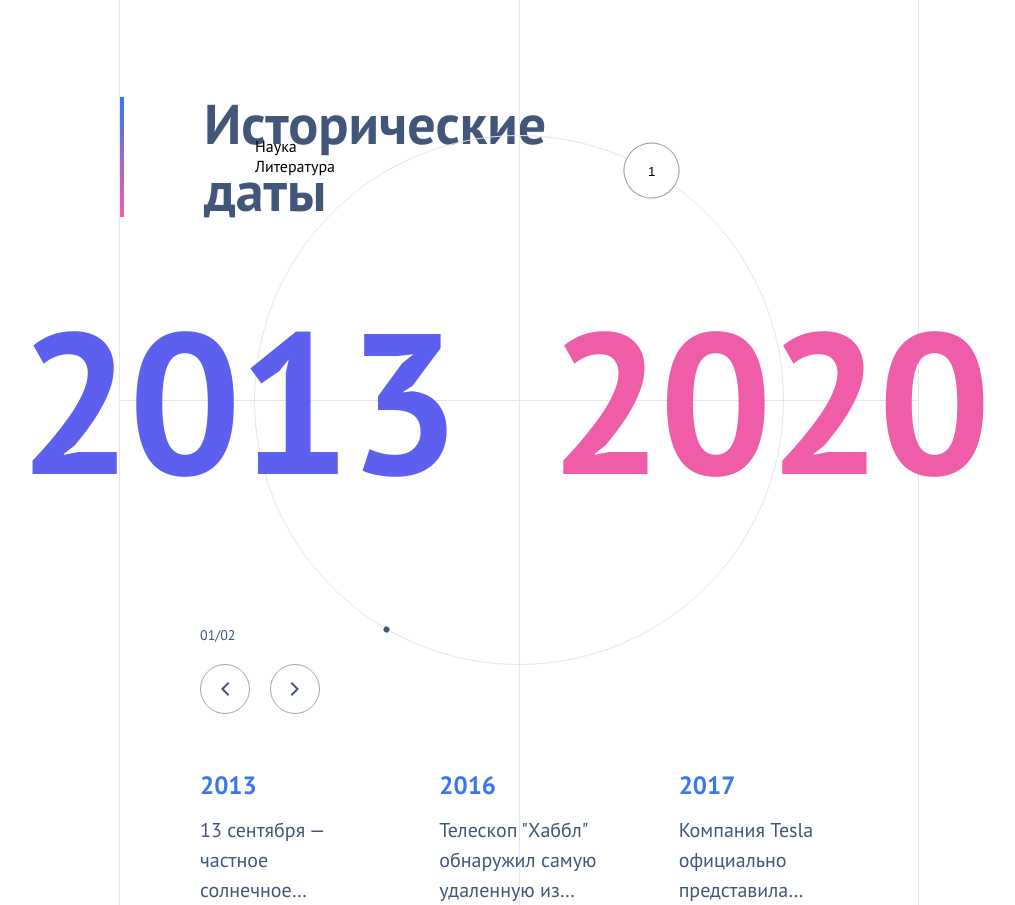
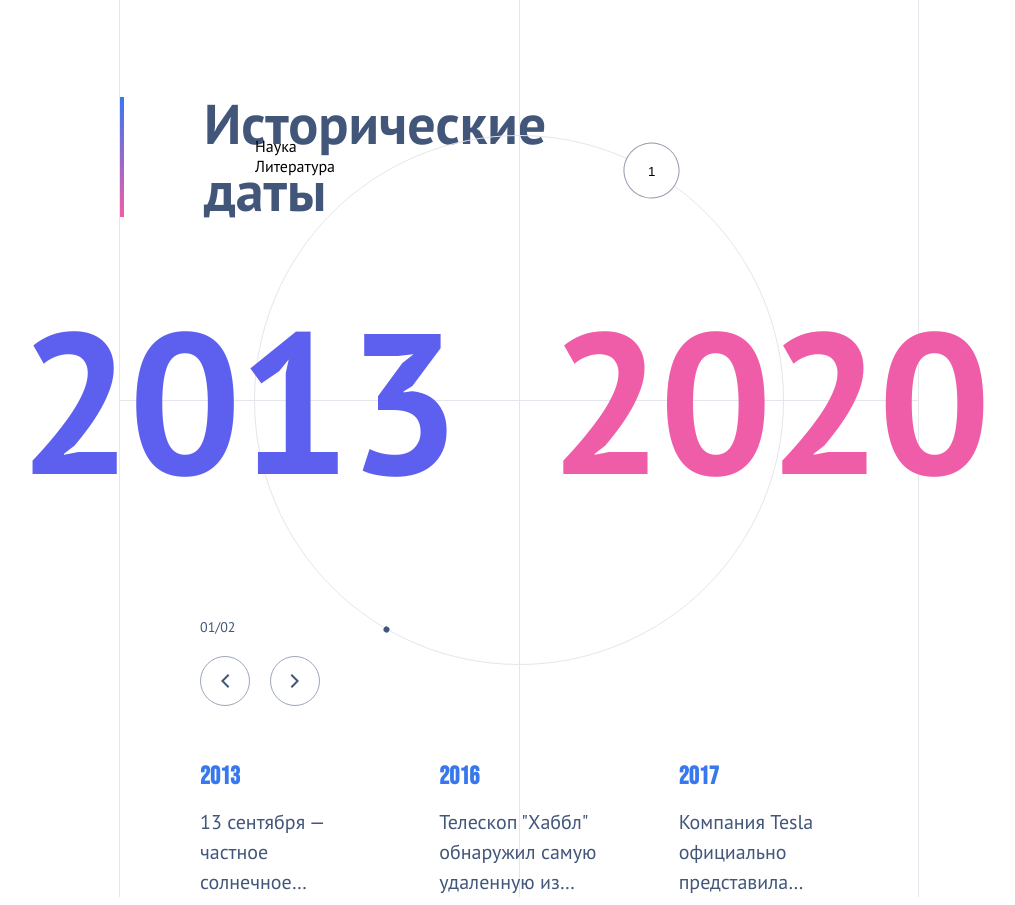
Before and after one commit to ayyPls/only-test, a React (Create React App) app: page / in a window 1280 px wide. Shown: the part 80-985 px from the top of the page, without its empty margins (201-1216 px from the left). Built offline with nearby package versions, Linux system fonts and the light colour scheme.

Commit message:
layout styles fix & added font

```diff
--- a/public/index.html
+++ b/public/index.html
@@ -1,5 +1,6 @@
 <!DOCTYPE html>
 <html lang="en">
+
 <head>
   <meta charset="utf-8" />
   <link rel="icon" href="%PUBLIC_URL%/favicon.ico" />
@@ -10,11 +11,16 @@
   <style>
     @import url('https://fonts.googleapis.com/css2?family=PT+Sans:ital,wght@0,400;0,700;1,400;1,700&display=swap');
   </style>
+  <style>
+    @import url('https://fonts.googleapis.com/css2?family=Bebas+Neue&family=PT+Sans:ital,wght@0,400;0,700;1,400;1,700&display=swap');
+  </style>
   <link rel="manifest" href="%PUBLIC_URL%/manifest.json" />
   <title>React App</title>
 </head>
+
 <body>
   <noscript>You need to enable JavaScript to run this app.</noscript>
   <div id="root"></div>
 </body>
+
 </html>
--- a/src/App.tsx
+++ b/src/App.tsx
@@ -1,13 +1,8 @@
 import './App.css';
-import 'swiper/css';
-import 'swiper/css/navigation';
-import { CircleButton } from './styled';
-import { Swiper, SwiperSlide } from 'swiper/react';
-import { Navigation } from 'swiper/modules';
 import { useCallback, useLayoutEffect, useMemo, useRef, useState } from 'react';
-import { EVENTS } from './shared/const/events';
 import gsap from 'gsap';
-import { PageHeading } from './shared/ui/page-heading';
+import { PageHeading, PageContentContainer, EventSwiper, EventTypeButton } from './shared/ui';
+import { EVENTS } from './shared/const';
 
 
 const UNIOQUE_EVENT_TYPES = EVENTS.reduce<Array<string>>((acc, item) => {
@@ -77,8 +72,8 @@ const App = () => {
     <div className="layout">
       {/* TODO: look for a css way to do line break */}
       <PageHeading>Исторические <br />даты</PageHeading>
+      <PageContentContainer>
 
-      <div style={{ display: 'flex', justifyContent: 'center', flexDirection: 'column', position: 'relative', minHeight: '100vh' }}>
         {/* TODO: research how to make it not appear in robots.txt? mark it as a decorative element */}
         {/* TODO: set elements size to layout size and make it not break on elements add on page */}
 
@@ -96,7 +91,7 @@ const App = () => {
               UNIOQUE_EVENT_TYPES.map((item, index, array) => (
                 // TODO: refactor component
                 <div key={index} style={{ display: 'flex', gap: 20 }}>
-                  <CircleButton
+                  <EventTypeButton
                     type='button'
                     onClick={() => handleClickEventType(index)}
                     activeIndex={activeEventTypeIndex}
@@ -105,7 +100,7 @@ const App = () => {
                     length={array.length}
                   >
                     <span>{index + 1}</span>
-                  </CircleButton>
+                  </EventTypeButton>
                   <div className='active-item-text'>{item}</div>
                 </div>
               )
@@ -129,24 +124,11 @@ const App = () => {
 
         <div className='swiper-container'>
           {/* TODO: add navigation buttons */}
-          <Swiper slidesPerView={3} spaceBetween={80} modules={[Navigation]}>
-            {
-              filteredEventsByType.map((event, index) => {
-                return event.type === UNIOQUE_EVENT_TYPES[activeEventTypeIndex] ?
-                  <SwiperSlide key={index}>
-                    <div className='swiper-slide-card'>
-                      <h2 className='title'>{event.datetime.getFullYear()}</h2>
-                      <p className='description'>{event.description}</p>
-                    </div>
-                  </SwiperSlide> : null
-              }
-              )
-            }
-          </Swiper>
+          <EventSwiper events={filteredEventsByType} />
         </div>
         <div className='line-vertical' />
 
-      </div>
+      </PageContentContainer>
     </div>
   );
 }
--- a/src/index.css
+++ b/src/index.css
@@ -49,7 +49,7 @@ h1::before {
   border: 1px solid #E3E6ED;
   position: relative;
   margin: 0 auto;
-  margin-top: 215px;
+  /* margin-top: 45px; */
   z-index: 2;
 }
 
@@ -100,7 +100,7 @@ h1::before {
   gap: 20px;
   padding-left: 80px;
   /* TODO: fix block position */
-  margin-top: -40px;
+  margin-top: calc(-48px);
 }
 
 .circle-action-buttons button {
@@ -125,6 +125,8 @@ h1::before {
 }
 
 .swiper-slide-card>h2.title {
+  font-family: "Bebas Neue", sans-serif;
+  font-style: normal;
   color: #3877EE;
   line-height: 120%;
   font-size: 25px;
@@ -151,8 +153,7 @@ h1::before {
 }
 
 .swiper-container {
-  margin-top: 56px;
-  padding: 0 80px;
+  padding: 56px 80px 0 80px;
 }
 
 .line-vertical {
@@ -176,7 +177,7 @@ h1::before {
   height: 100%;
   border-left: 1px solid #E3E6ED;
   border-right: 1px solid #E3E6ED;
-  min-height: 100vh;
+  /* min-height: 100vh; */
 }
 
 /* EventYear comnponent styles */
--- a/src/shared/const/events/index.ts
+++ b/src/shared/const/events/index.ts
@@ -1,5 +1,6 @@
+import { IHistoryEvent } from "../../interface"
 
-const EVENTS = [
+const EVENTS: Array<IHistoryEvent> = [
   {
     datetime: new Date('2013-09-13'),
     description: "13 сентября — частное солнечное затмение, видимое в Южной Африке и части Антарктиды",
--- /dev/null
+++ b/src/shared/const/index.ts
@@ -0,0 +1 @@
+export * from './events'
--- /dev/null
+++ b/src/shared/interface/index.ts
@@ -0,0 +1,7 @@
+interface IHistoryEvent {
+    description: string
+    datetime: Date
+    type: string
+}
+
+export type { IHistoryEvent }
--- /dev/null
+++ b/src/shared/ui/event-swiper/index.tsx
@@ -0,0 +1,24 @@
+import { Swiper, SwiperSlide } from "swiper/react"
+import { IHistoryEvent } from "../../interface"
+import { FC } from "react"
+import 'swiper/css';
+
+interface IEventSwiperProps {
+    events: Array<IHistoryEvent>
+}
+
+{/* TODO: add navigation buttons */ }
+const EventSwiper: FC<IEventSwiperProps> = ({ events }) => {
+    return <Swiper slidesPerView={3} spaceBetween={80}>
+        {
+            events.map(({ description, datetime }, index) => (
+                <SwiperSlide className="swiper-slide-card" key={index}>
+                    <h2 className='title'>{datetime.getFullYear()}</h2>
+                    <p className='description'>{description}</p>
+                </SwiperSlide>
+            ))
+        }
+    </Swiper>
+}
+
+export { EventSwiper }
--- a/src/styled.ts
+++ b/src/shared/ui/event-type-button/index.tsx
@@ -41,7 +41,7 @@ const degToRad = (degrees: number) => {
     return (degrees % 360) * (Math.PI / 180)
 }
 
-const CircleButton = styled.button<ICircleButtonProps>`
+const EventTypeButton = styled.button<ICircleButtonProps>`
   ${({ index, length, activeIndex }) => {
         const initialRotateRadAngle = degToRad(DEFAUILT_ROTATE_DEG_ANGLE)
         const elementRotationRadAngle = 2 * Math.PI / length * index
@@ -96,4 +96,4 @@ const CircleButton = styled.button<ICircleButtonProps>`
     }}
 `;
 
-export { CircleButton }
+export { EventTypeButton }
--- /dev/null
+++ b/src/shared/ui/index.ts
@@ -0,0 +1,4 @@
+export * from './event-swiper'
+export * from './page-content-container'
+export * from './page-heading'
+export * from './event-type-button'
--- /dev/null
+++ b/src/shared/ui/page-content-container/index.tsx
@@ -0,0 +1,13 @@
+import styled from "styled-components";
+
+
+const PageContentContainer = styled.div`
+    position: relative;
+    min-height: 100vh;
+    display: flex;
+    padding-top: 215px;
+    // justify-content: center;
+    flex-direction: column;
+`
+
+export { PageContentContainer }
```
Lines whose indentation alone changed are shown as unchanged.
